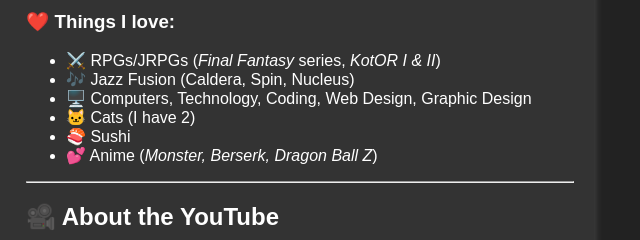
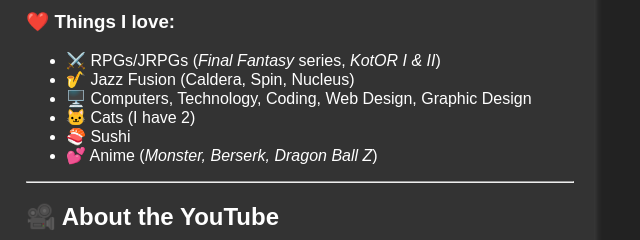
Before and after one commit to EmeraldVoid/EmeraldVoid, a plain HTML site: page index.html in a window 1280 px wide. Shown: the part 279-519 px from the top of the page, 450-1090 px from the left. Drawn offline with Linux system fonts and the light colour scheme; a web font is replaced by a local one.

Commit message:
Update index.html

```diff
--- a/index.html
+++ b/index.html
@@ -30,7 +30,7 @@
 <h3>❤️ Things I love:</h3>
 <ul>
     <li>⚔️ RPGs/JRPGs (<em>Final Fantasy</em> series, <em>KotOR I &amp; II</em>)</li>
-    <li>🎶 Jazz Fusion (Caldera, Spin, Nucleus)</li>
+    <li>🎷 Jazz Fusion (Caldera, Spin, Nucleus)</li>
     <li>🖥️ Computers, Technology, Coding, Web Design, Graphic Design</li>
     <li>🐱 Cats (I have 2)</li>
     <li>🍣 Sushi</li>
```
